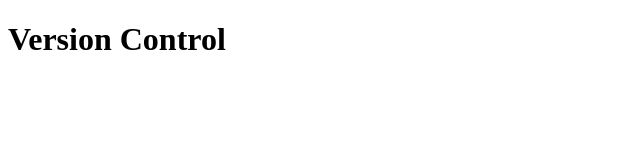
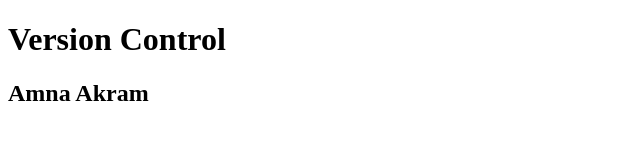
Before and after one commit to AmnaAkram21/branch, a plain HTML site: page index.html in a window 1280 px wide. Shown: the whole page, without its empty margins (0-640 px from the left). Drawn offline with Linux system fonts and the light colour scheme.

Commit message:
Update index.html

```diff
--- a/index.html
+++ b/index.html
@@ -7,6 +7,6 @@
 </head>
 <body>
     <h1>Version Control</h1>
-
+<h2>Amna Akram</h2>
 </body>
 </html>
```
